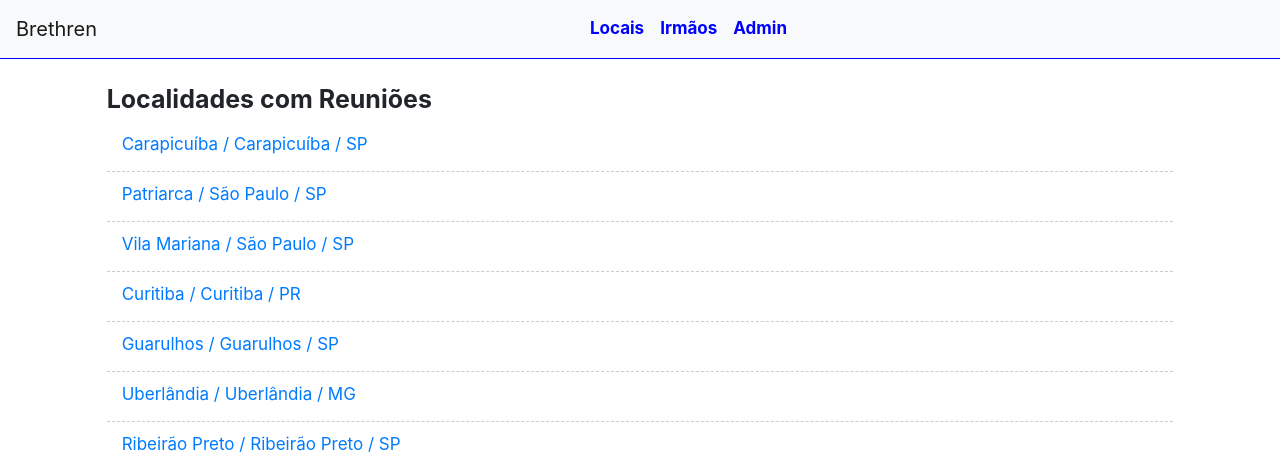
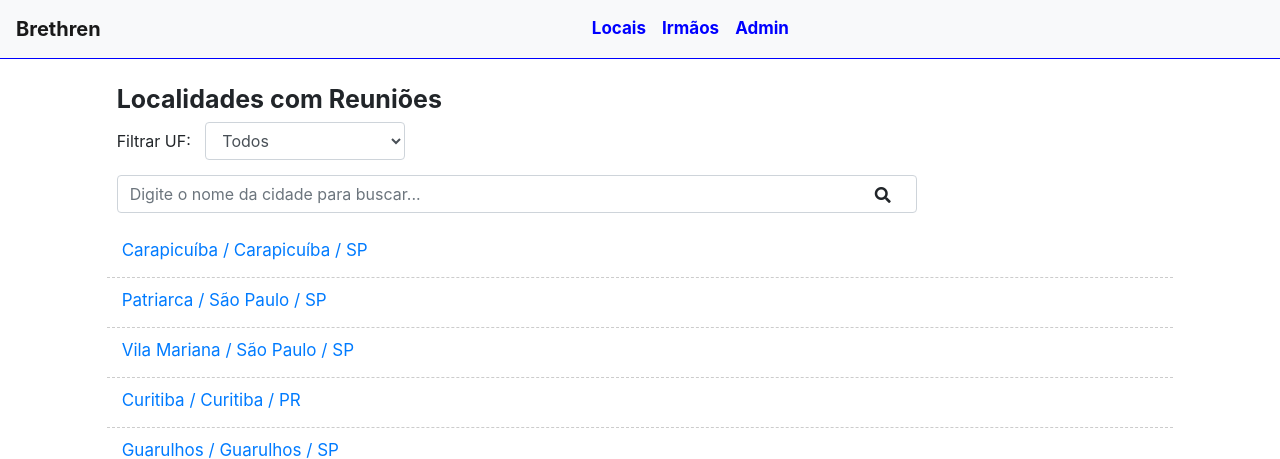
Before and after one commit to mora72/brethren, a Django app: page / in a window 1280 px wide. Shown: the top 459 px of the page. Run offline with Django 3.2, Linux system fonts and the light colour scheme; data comes from the database, SQL or seed files in the repository; both versions use the stored data as it was after the commit; some libraries are stand-ins or nearby versions.

Commit message:
2o commit do projeto

```diff
--- a/brethren/settings.py
+++ b/brethren/settings.py
@@ -38,6 +38,7 @@ INSTALLED_APPS = [
     'django.contrib.messages',
     'django.contrib.staticfiles',
     'mainapp',
+    'crispy_forms'
 ]
 
 MIDDLEWARE = [
@@ -119,3 +120,5 @@ USE_TZ = True
 # https://docs.djangoproject.com/en/3.0/howto/static-files/
 
 STATIC_URL = '/static/'
+
+CRISPY_TEMPLATE_PACK = 'bootstrap4'
--- a/mainapp/models.py
+++ b/mainapp/models.py
@@ -62,10 +62,11 @@ class Irmao(models.Model):
     datanasc = models.DateField(null=True, blank=True)
     estadocivil = models.CharField(max_length=20, choices=opcoes_estado_civil, null=True, blank=True)
     telefonecontato = models.CharField(max_length=12, null=True, blank=True)
+    emailcontato = models.CharField(max_length=50, null=True, blank=True)
+    fotolink = models.CharField(max_length=100, null=True, blank=True)
+    status = models.CharField(max_length=3, choices=opcoesstatus)
     parentes = models.TextField(max_length=100, null=True, blank=True)
-    fotolink = models.CharField(max_length=100, null=True, blank=True)
     observacoes = models.TextField(max_length=200, null=True, blank=True)
-    status = models.CharField(max_length=3, choices=opcoesstatus)
     usuario = models.ForeignKey(get_user_model(), default='admin', on_delete=models.DO_NOTHING)
     criado = models.DateTimeField(auto_now_add=True)
     atualizado = models.DateTimeField(auto_now=True)
--- a/mainapp/static/css/styles.css
+++ b/mainapp/static/css/styles.css
@@ -19,6 +19,10 @@
 .navbar-nav {
     margin: auto;
 }
+/* coloca bold no botão principal (brand) */
+.navbar-brand {
+    font-weight: bold;
+}
 /* coloca cor e espaçamento das letras nas opções do navbar */
 .navbar-light .navbar-nav a.nav-link {
     color: blue;
@@ -26,14 +30,23 @@
     font-size: 17px;
     font-weight: bold
 }
+
+
 .lista-div {
+    padding: 0;
+}
+
+.localview-div {
     padding: 0;
 }
 
 h2 {
     font-size: 25px;
     font-weight: bold;
+    margin-left: 10px;
 }
+
+/* Lista de locais */
 
 .lista-locais {
     padding-left: 0;
@@ -48,15 +61,46 @@ h2 {
     border-bottom: 1px dashed #CCC;
 }
 
+/* Lista de irmaos */
+
 .lista-irmaos {
     padding-left: 0;
 }
 
 .item-irmaos {
     list-style: none;
-    font-size: 14px;
+    font-size: 17px;
     height: 50px;
     padding: 0 15px;
     padding-top: 10px;
     border-bottom: 1px dashed #CCC;
 }
+
+/* filter */
+.filteruf-div {
+    margin-bottom: 15px;
+    padding: 0;
+    margin-left: 10px;
+}
+
+#filteruf {
+    display: inline-block;
+    width: 200px;
+    margin-left: 10px;
+}
+
+/* Search */
+
+.fas.fa-search {
+    position: absolute;
+    top: 12px;
+    right: 26px;
+    cursor: pointer; /* pointer para a lupa */
+}
+
+.search-div {
+    padding: 0;
+    margin-left: 10px;
+    margin-bottom: 15px;
+    display: inline-block;
+}
--- a/mainapp/static/js/scripts.js
+++ b/mainapp/static/js/scripts.js
@@ -1 +1,24 @@
-console.log('entrei js v2');
+/* console.log('entrei js v3');*/
+
+$( document ).ready(function() {
+
+    // configuração do filtro
+    var filter     = $('#filteruf');
+    var baseUrl   = 'http://localhost:8000/';
+
+    // configuração da busca
+    var searchBtn = $('#search-btn');
+    var searchForm = $('#search-form');
+
+    // Ação do filtro (change)
+    $(filteruf).change(function() {
+        var filteruf = $(this).val();
+        window.location.href = baseUrl + '?filteruf=' + filteruf;
+    });
+
+    // Ação da busca (click)
+    $(searchBtn).on('click', function() {
+        searchForm.submit();
+    });
+
+});
--- a/mainapp/templates/mainapp/locais.html
+++ b/mainapp/templates/mainapp/locais.html
@@ -7,6 +7,35 @@
 {% block content %}
 <div class="offset-1 col-10 lista-div">
     <h2>Localidades com Reuniões</h2>
+    <!-- Configuração da ação do filtro -->
+    <div class="col-12 filteruf-div">
+        <span>Filtrar UF:</span>
+        <select name="filteruf" id="filteruf" class="form-control">
+            <option value="*">Todos</option>
+            {% if filterufatual == 'SP' %}
+                <option value="SP" selected>São Paulo</option>
+            {% else %}
+                <option value="SP">São Paulo</option>
+            {% endif %}
+            {% if filterufatual == 'MG' %}
+                <option value="MG" selected>Minas Gerais</option>
+            {% else %}
+                <option value="MG">Minas Gerais</option>
+            {% endif %}
+            {% if filterufatual == 'RJ' %}
+                <option value="RJ" selected>Rio de Janeiro</option>
+            {% else %}
+                <option value="RJ">Rio de Janeiro</option>
+            {% endif %}
+        </select>
+    </div>
+    <!-- Configuração da ação do botão search -->
+    <div class="col-9 search-div">
+        <form method="GET" id="search-form">
+            <input class="form-control" type="text" id="search" name="search" placeholder="Digite o nome da cidade para buscar..." value="{{ request.GET.search }}"> <!-- value aqui apresenta o que o usuário digitou para não apagar depois que ele digitar enter ou clicar na lupinha -->
+            <i class="fas fa-search" id="search-btn"></i>
+        </form>
+    </div>
     <ul class="lista-locais">
         {% for local in listalocais %}
             <li class="item-locais">
--- a/mainapp/urls.py
+++ b/mainapp/urls.py
@@ -3,5 +3,6 @@ from . import views
 
 urlpatterns = [
     path('', views.main_menu, name='main_menu'),
+    path('local/<int:idlocal>', views.local_view, name="local_view"),
     path('irmaos/', views.irmaos_view, name='irmaos_view')
 ]
--- a/mainapp/views.py
+++ b/mainapp/views.py
@@ -1,12 +1,27 @@
-from django.shortcuts import render
+from django.shortcuts import render, get_object_or_404
 from .models import Local, Irmao
+from .forms import LocalForm
 
 
 def main_menu(request):
-    lista_locais = Local.objects.all().order_by('criado')
-    return render(request, 'mainapp/locais.html', {'listalocais': lista_locais})
+    search = request.GET.get('search')  # usa o name="search" informado no input do locais.html
+    filteruf = request.GET.get('filteruf')
+    if search:
+        lista_locais = Local.objects.filter(nomelocal__icontains=search)
+        filteruf = str(None)
+    elif (not filteruf) or filteruf == '*':
+        lista_locais = Local.objects.all().order_by('criado')
+    else:
+        lista_locais = Local.objects.filter(uf=filteruf)
+    return render(request, 'mainapp/locais.html', {'listalocais': lista_locais, 'filterufatual': filteruf})
 
 
 def irmaos_view(request):
     lista_irmaos = Irmao.objects.all().order_by('criado')
     return render(request, 'mainapp/irmaos.html', {'listairmaos': lista_irmaos})
+
+
+def local_view(request, idlocal):
+    local = get_object_or_404(Local, pk=idlocal)
+    form = LocalForm(instance=local)
+    return render(request, 'mainapp/localview.html', {'form': form, 'local': local})
```
Also changed, not shown: mainapp/forms.py (added, +9 -0 lines), mainapp/templates/mainapp/localview.html (added, +14 -0 lines), db.sqlite3, mainapp/migrations/0011_auto_20200205_2225.py (added).
